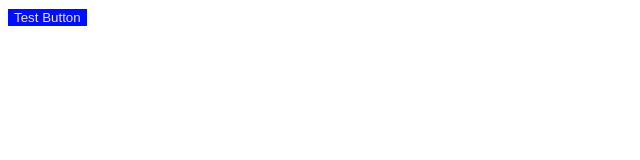
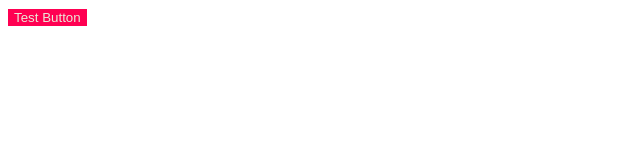
Before and after one commit to SlapsART/Test-Token-FIgma, a plain HTML site: page index.html in a window 1280 px wide. Shown: the whole page, without its empty margins (0-640 px from the left). Drawn offline with Linux system fonts and the light colour scheme.

Commit message:
Cambio de color a rojo

```diff
--- a/build/android/src/main/res/values/style_dictionary_colors.xml
+++ b/build/android/src/main/res/values/style_dictionary_colors.xml
@@ -4,7 +4,7 @@
   Do not edit directly, this file was auto-generated.
 -->
 <resources>
-  <color name="global_btn">#000eff</color>
+  <color name="global_btn">#ff0052</color>
   <color name="global_button_text">#ebe8d8</color>
   <color name="global_background">#ffffff</color>
 </resources>
--- a/build/css/_variables.css
+++ b/build/css/_variables.css
@@ -3,7 +3,7 @@
  */
 
 :root {
-  --sd-global-btn: #000eff;
+  --sd-global-btn: #ff0052;
   --sd-global-button-text: #ebe8d8;
   --sd-global-background: #ffffff;
   --sd-global-padding-button: 12;
```
